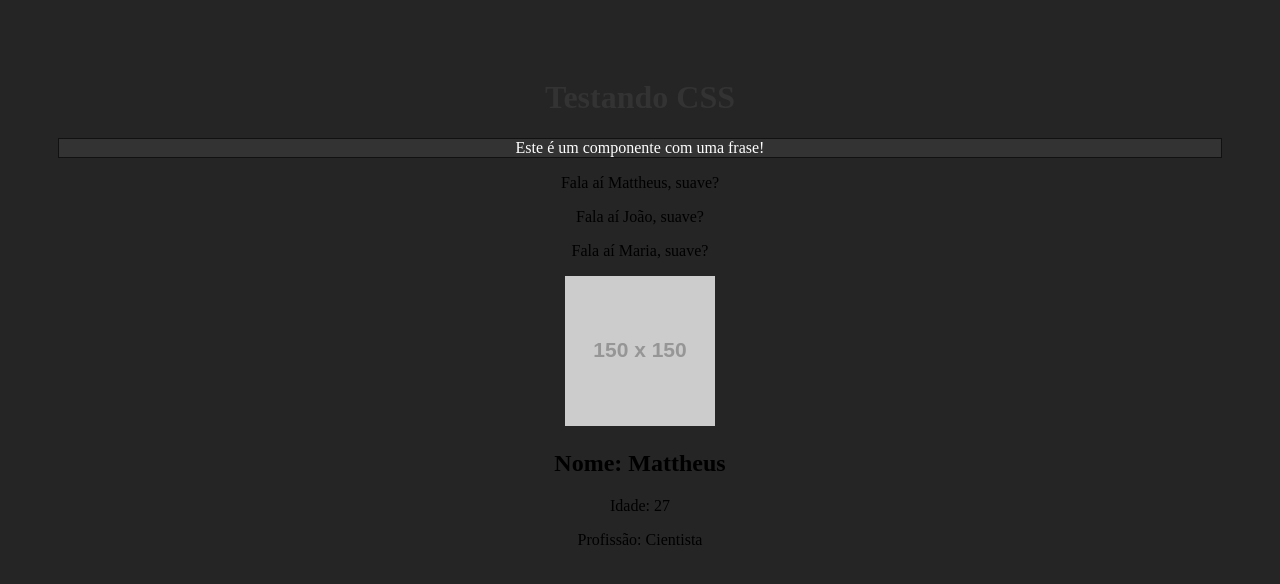
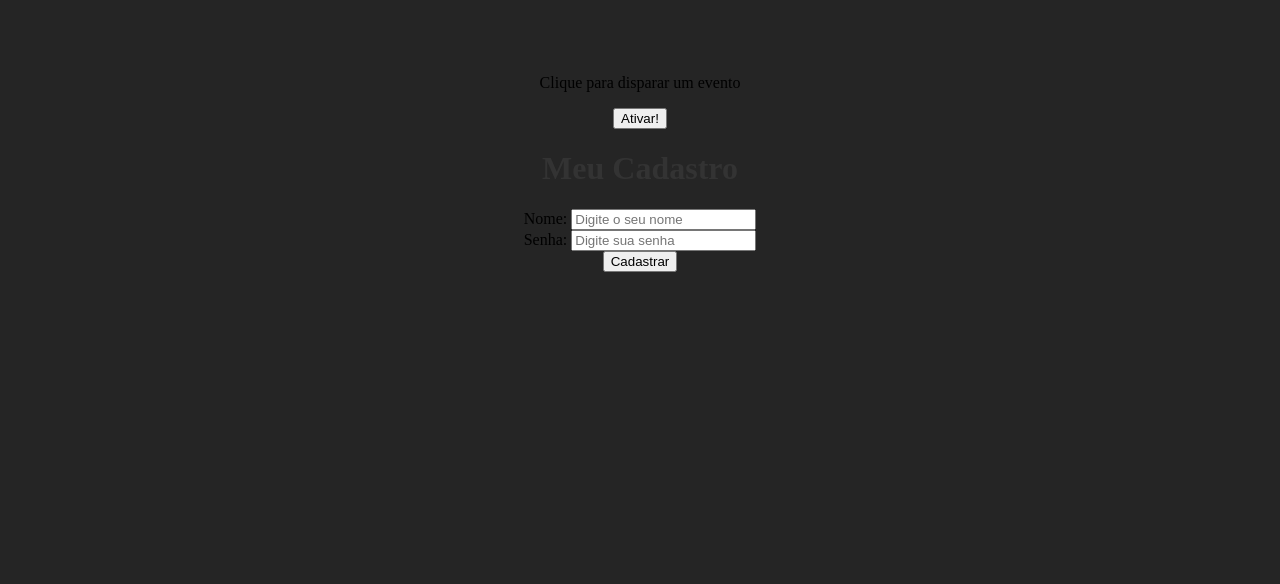
Before and after one commit to Matthsh/Gerenciador-de-Projetos, a React (Create React App) app: page / in a window 1280 px wide. Shown: the top 584 px of the page. Built offline with nearby package versions, Linux system fonts and the light colour scheme.

Commit message:
useState aula 11

```diff
--- a/src/App.js
+++ b/src/App.js
@@ -1,8 +1,11 @@
 import './App.css'
-import HelloWorld from './components/HelloWorld'
-import SayMyName from './components/SayMyName'
-import Pessoa from './components/Pessoa'
-import Frase from './components/Frase'
+//import HelloWorld from './components/HelloWorld'
+//import SayMyName from './components/SayMyName'
+//import Pessoa from './components/Pessoa'
+//import Frase from './components/Frase'
+//import List from './components/List'
+import Evento from './components/Evento'
+import Form from './components/Form'
 
 function App() {
 
@@ -18,7 +21,7 @@ function App() {
   const url = 'https://via.placeholder.com/150'
   */
 
-  const nome = 'Maria'
+  // const nome = 'Maria' //-> aula 6
 
   return (
     /* AULA DE INTRODUÇÃO AO REACT
@@ -33,15 +36,22 @@ function App() {
     </div>
     */
 
-   <div className="App">
+    /* Até a aula 6
+    <div className="App">
     <h1>Testando CSS</h1>
     <Frase />
     <SayMyName nome="Mattheus" />
     <SayMyName nome="João" />
     <SayMyName nome={nome} />
     <Pessoa foto="https://via.placeholder.com/150" nome="Mattheus" idade="27" profissao="Cientista" />
-   </div>
+    </div>*/
 
+
+    //<List /> // aula 7 e 8
+    <div className="App">
+      <Evento numero="1" />
+      <Form />
+    </div>
 
   )
 }
--- /dev/null
+++ b/src/components/Evento.js
@@ -0,0 +1,14 @@
+function Evento( { numero } ) {
+    function meuEvento() {
+        console.log(`Opa, fui ativado ${numero}`)
+    }
+
+    return (
+        <div>
+            <p> Clique para disparar um evento</p>
+            <button onClick={meuEvento}>Ativar!</button>
+        </div>
+    )
+}
+
+export default Evento
--- /dev/null
+++ b/src/components/Form.js
@@ -0,0 +1,41 @@
+import {useState} from 'react'
+
+function Form() {
+    function cadastrarUsuario(event) {
+        event.preventDefault()
+        console.log(`Usuário ${name} foi cadastrado com a senha: ${password}`)
+    }
+
+    const [name, setName] = useState()
+    const [password, setPassword] = useState()
+
+    return (
+        <div>
+            <h1>Meu Cadastro</h1>
+            <form onSubmit={cadastrarUsuario}>
+                <div>
+                    <label htmlFor="name">Nome: </label>
+                    <input
+                    type="text"
+                    id="name"
+                    name="name"
+                    placeholder="Digite o seu nome"
+                    onChange={(event) => setName(event.target.value)} />
+                </div>
+                <div>
+                    <label htmlFor="password">Senha: </label>
+                    <input type="text"
+                    id="password"
+                    name="password"
+                    placeholder="Digite sua senha"
+                    onChange={(event) => setPassword(event.target.value)} />
+                </div>
+                <div>
+                    <input type="submit" value="Cadastrar" />
+                </div>
+            </form>
+        </div>
+    )
+}
+
+export default Form
--- /dev/null
+++ b/src/components/List.js
@@ -0,0 +1,17 @@
+import Item from './Item'
+
+function List() {
+    return (
+        <>
+            <h1>Minha lista</h1>
+            <ul>
+                <Item marca="Ferrari" />
+                <Item marca="Shevi" ano_lancamento={1985} />
+                <Item marca="Renault" ano_lancamento={1964} />
+                <Item marca="Mercedes" ano_lancamento={1998} />
+            </ul>
+        </>
+    )
+}
+
+export default List
```
Also changed, not shown: src/components/Item.js (added, +21 -0 lines), src/components/Frase.module.css (line endings or trailing spaces).
